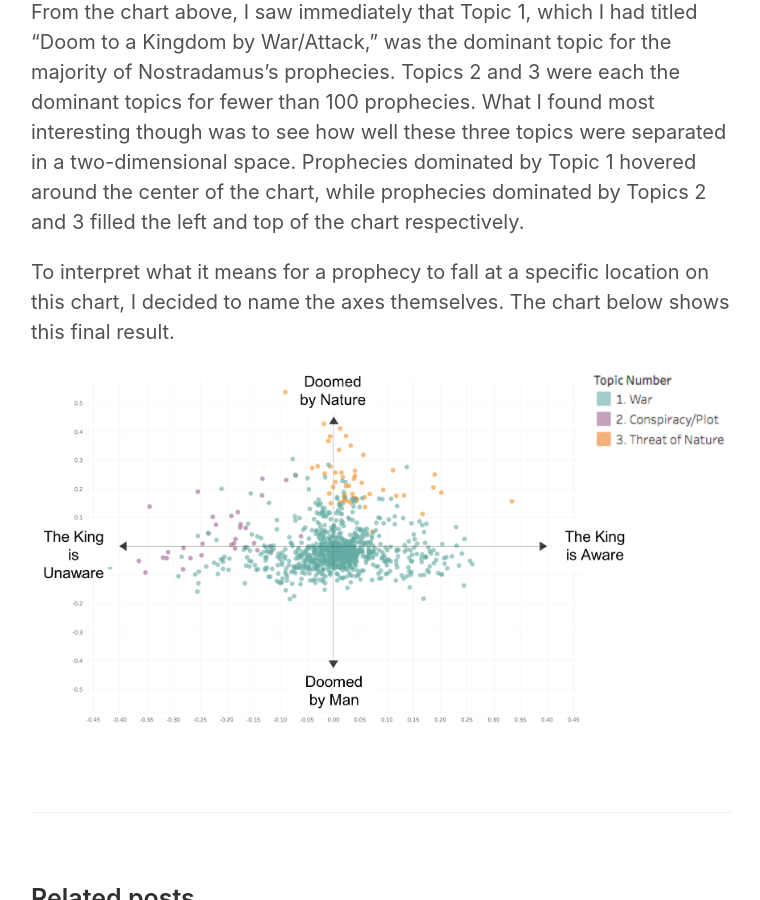
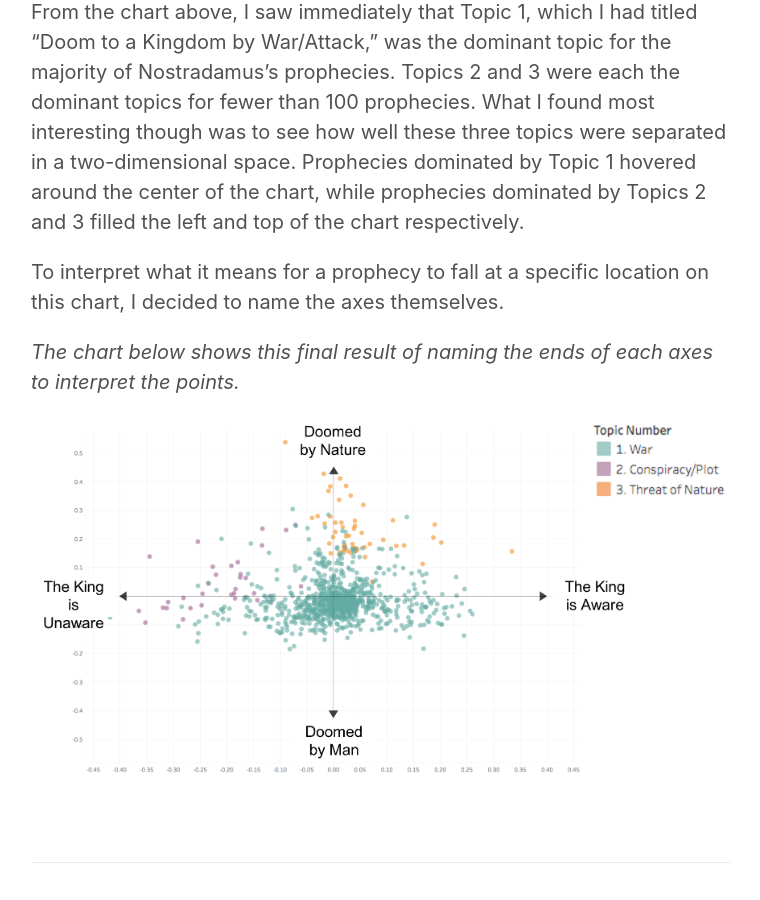
Before and after one commit to cyaris/cyaris.github.io-original, a Jekyll site: the page built from _posts/2018-11-18-post.md, in a window 1280 px wide and 900 px high, scrolled down 3483 px. Shown: the whole window, without its empty margins (259-1019 px from the left). Built offline with Jekyll 4.4.1, drawn with Linux system fonts in a browser that asks for light colours.

Commit message:
More updates to NOstradamus blog post.

```diff
--- a/_posts/2018-11-18-post.md
+++ b/_posts/2018-11-18-post.md
@@ -38,6 +38,14 @@ At this point, I had three separate weights for each prophecy, which corresponde
 
 From the chart above, I saw immediately that Topic 1, which I had titled "Doom to a Kingdom by War/Attack," was the dominant topic for the majority of Nostradamus's prophecies. Topics 2 and 3 were each the dominant topics for fewer than 100 prophecies. What I found most interesting though was to see how well these three topics were separated in a two-dimensional space. Prophecies dominated by Topic 1 hovered around the center of the chart, while prophecies dominated by Topics 2 and 3 filled the left and top of the chart respectively.
 
-To interpret what it means for a prophecy to fall at a specific location on this chart, I decided to name the axes themselves. The chart below shows this final result.
+To interpret what it means for a prophecy to fall at a specific location on this chart, I decided to name the axes themselves.
+
+*The chart below shows this final result of naming the ends of each axes to interpret the points.*
 
 ![prophecy_topics_1]({{ site.url }}/images/prophecy_topics_3.png)
+
+<!-- Since Topics 2 and 3 were the ones that were most separable at both ends of the axes, I them primarily over Topic 1 to determine the axes titles. -->
+
+<!-- For Topic 2, which fell farthest to the left on the chart,  -->
+
+<!-- As mentioned above, Topic 1, or, "Doom to a Kingdom by War/Attack," was the most dominant topic of the three across all 942 prophecies. I wasn't too concerned with the overlap of this topic's distribution with the others, because both war and attack  -->
```
